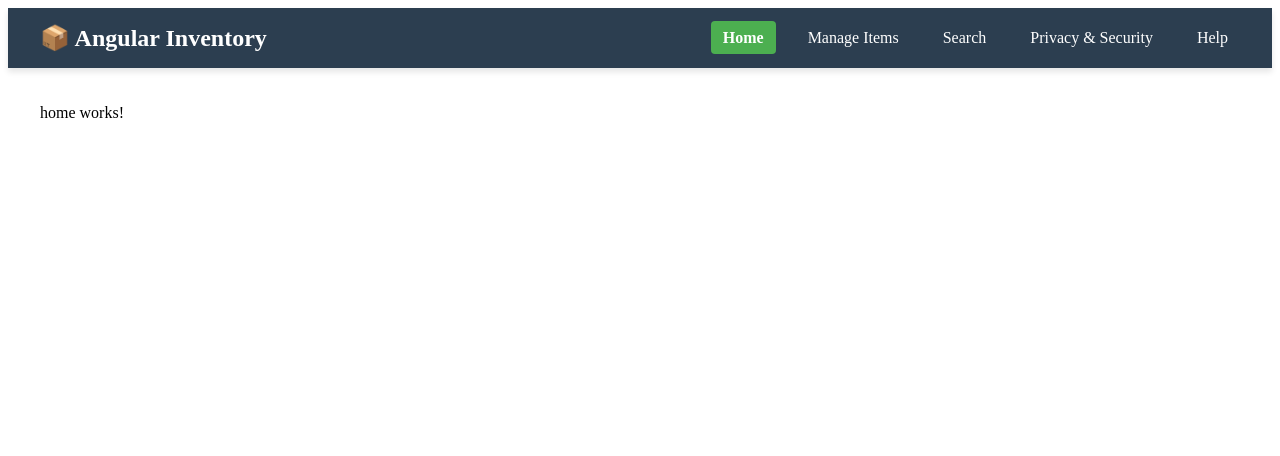
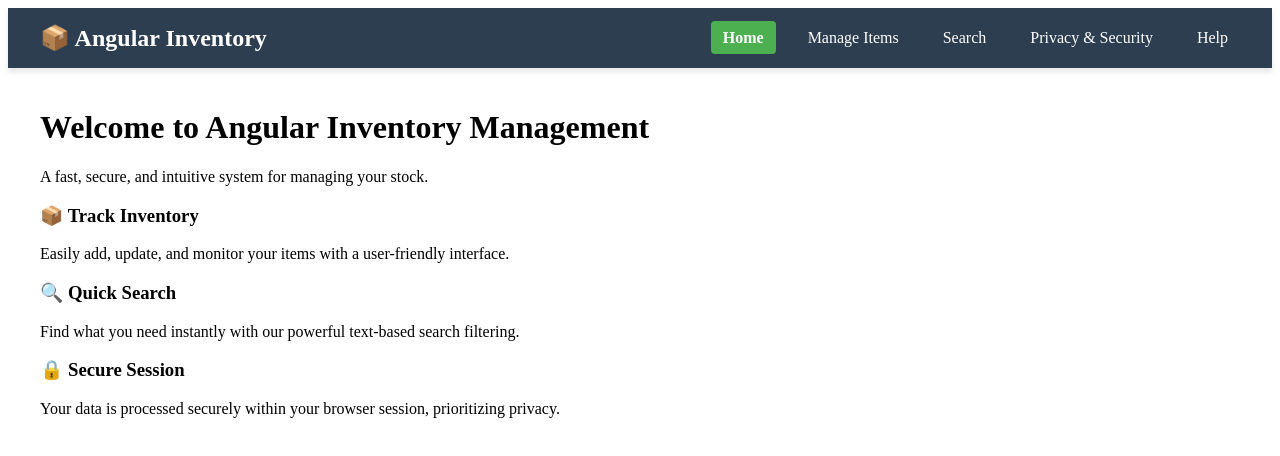
Before and after one commit to DAIJIAYANG/PROG2005-A2-Inventory-App, an Angular app in the folder Part2-Angular/: page / in a window 1280 px wide. Shown: the top 456 px of the page. Built offline with nearby package versions, Linux system fonts and the light colour scheme.

Commit message:
Explain the purpose of the application

```diff
--- a/Part2-Angular/src/app/pages/home/home.component.html
+++ b/Part2-Angular/src/app/pages/home/home.component.html
@@ -1 +1,21 @@
-<p>home works!</p>
+<div class="page-container">
+  <div class="hero-section">
+    <h1>Welcome to Angular Inventory Management</h1>
+    <p class="subtitle">A fast, secure, and intuitive system for managing your stock.</p>
+  </div>
+
+  <div class="features-grid">
+    <div class="feature-card">
+      <h3>📦 Track Inventory</h3>
+      <p>Easily add, update, and monitor your items with a user-friendly interface.</p>
+    </div>
+    <div class="feature-card">
+      <h3>🔍 Quick Search</h3>
+      <p>Find what you need instantly with our powerful text-based search filtering.</p>
+    </div>
+    <div class="feature-card">
+      <h3>🔒 Secure Session</h3>
+      <p>Your data is processed securely within your browser session, prioritizing privacy.</p>
+    </div>
+  </div>
+</div>
```
